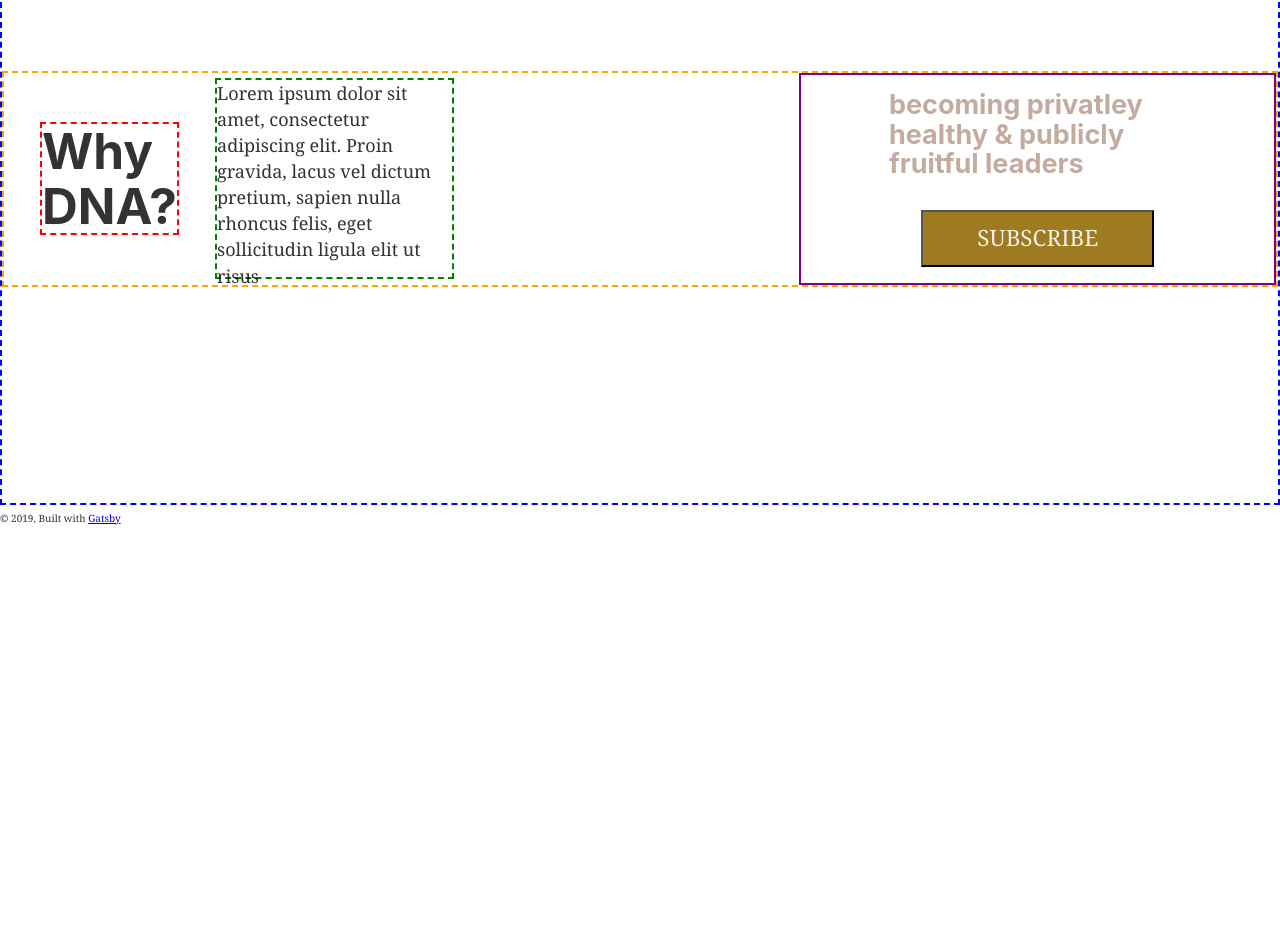
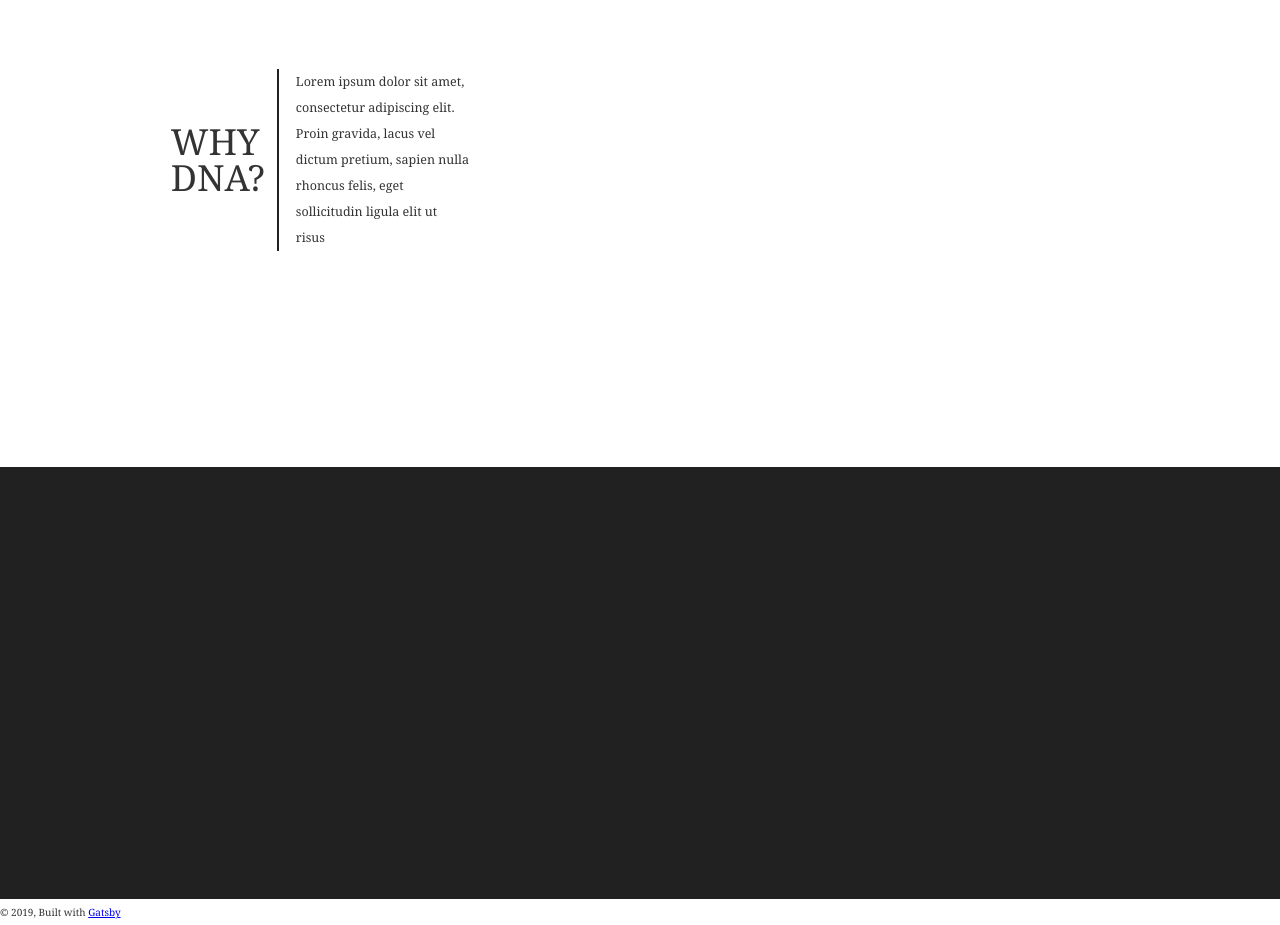
Before and after one commit to iamtheozzy/DNA-Leader, a Gatsby site: page / in a window 1280 px wide. Shown: the part 840-1765 px from the top of the page. Before the commit the page ends 1371 px from the top, so only its background shows below. Built offline with nearby package versions, Linux system fonts and the light colour scheme; Gatsby itself is replaced by a stand-in of ours.

Commit message:
restyling sections

```diff
--- a/package.json
+++ b/package.json
@@ -8,6 +8,7 @@
     "@emotion/core": "^10.0.7",
     "@emotion/styled": "^10.0.7",
     "gatsby": "^2.0.111",
+    "gatsby-cli": "^2.4.9",
     "gatsby-image": "^2.0.29",
     "gatsby-plugin-emotion": "^4.0.3",
     "gatsby-plugin-manifest": "^2.0.17",
--- a/src/components/landing_page/section-one.js
+++ b/src/components/landing_page/section-one.js
@@ -2,7 +2,7 @@ import React from "react";
 import styled from "@emotion/styled"
 
 
-const Section = styled.div`
+const Container = styled.div`
     display: flex;
     background-color: #212121;
     width: 100%;
@@ -19,9 +19,9 @@ const WebTitle = styled.h1`
 `;
 
 const SectionOne = () => (
-    <Section>
+    <Container>
         <WebTitle>DNA of a Leader</WebTitle>
-    </Section>
+    </Container>
 )
 
 export default SectionOne;
--- /dev/null
+++ b/src/components/landing_page/section-three.js
@@ -0,0 +1,15 @@
+import React from "react";
+import styled from "@emotion/styled"
+
+const Container = styled.div`
+    display: flex;
+    background-color: #212121;
+    width: 100%;
+    padding: 12rem 0;
+    display: flex;
+    justify-content: center;
+
+`;
+
+
+export default Container;
--- a/src/components/landing_page/section-two.js
+++ b/src/components/landing_page/section-two.js
@@ -1,94 +1,60 @@
 import React from "react";
 import styled from "@emotion/styled"
 
+const Lorem = 'Lorem ipsum dolor sit amet, consectetur adipiscing elit. Proin gravida, lacus vel dictum pretium, sapien nulla rhoncus felis, eget sollicitudin ligula elit ut risus'
+
+const Text = 'becoming privatley healthy & publicly fruitful leaders'
 
 const Container = styled.div`
     display: flex;
-    justify-content: center;
     background-color: ##f2efe9;
     width: 100%;
     padding: 12rem 0;
-    border: 2px dashed blue;
-`;
-
-const FlexDiv = styled.div`
-    display:flex;
-    border: 2px dashed orange;
-    width: 100%;
-    height: 12rem;
-
 `;
 
 const Left = styled.div`
     display: flex;
-    align-items: center;
+    justify-content: center;
+    width: 50%;
 `;
 
-const LeftDiv = styled.div`
-    margin-left: 2rem;
-    border: 2px dashed red;
+const Question = styled.p`
+    font-size: 2rem;
+    line-height: 100%;
+    display: flex;
+    align-items: center;
+`
+const LineBreak = styled.br`
+    margin: 45px;
+`
+
+const LoremDiv = styled.div`
+    overflow: hidden;
+    width: 30%;
+    font-size: 1.25em;
+    margin-left: 1em;
+    border-left: 2px solid #212121;
+    padding-left: 1.33em;
 `;
 
-const RightDiv = styled.div`
-    border: 2px dashed green;
-    width: 30%;
-    height: 95%;
-    margin-left: 2rem;
-    p {
-        font-size: 1rem;
-    }
+const Right = styled.div`
+
 `;
 
-const Why = styled.h1`
-    display: flex;
-    font-size: 2.75rem;
-`;
 
-const Lorem = 'Lorem ipsum dolor sit amet, consectetur adipiscing elit. Proin gravida, lacus vel dictum pretium, sapien nulla rhoncus felis, eget sollicitudin ligula elit ut risus'
 
-const Right = styled.div`
-    display: flex;
-    align-items: center;
-    border: 2px solid purple;
-    flex-wrap: wrap;
-    justify-content: center;
-    align-items: center;
-`;
 
-const TextStyle = styled.h1`
-    color: #c4ab9f;
-    font-size: 1.5rem;
-    width: 63%;
-`;
 
-const Subscribe = styled.button`
-    padding: .75rem 3rem;
-    background: #9e7a20;
-    color: #f2efe9;
-    font-size: 1.25rem;
-`;
 
-const Text = 'becoming privatley healthy & publicly fruitful leaders'
 
 const SectionTwo = props => (
     <Container>
-        <FlexDiv>
-            <Left>
-                <LeftDiv>
-                    <Why>Why</Why>
-                    <Why>DNA?</Why>
-                </LeftDiv>
-                <RightDiv>
-                    <p>{Lorem}</p>
-                </RightDiv>
-            </Left>
-            <Right>
-                <TextStyle>
-                    {Text}
-                </TextStyle>
-                <Subscribe>SUBSCRIBE</Subscribe>
-            </Right>
-        </FlexDiv>
+        <Left>
+            <Question>WHY<LineBreak />DNA?</Question>
+            <LoremDiv>{Lorem}</LoremDiv>
+        </Left>
+
+
     </Container>
 )
 
--- a/src/pages/index.js
+++ b/src/pages/index.js
@@ -2,18 +2,21 @@ import React from "react"
 // import { Link } from "gatsby"
 
 import Layout from "../components/layout"
-import SectionOne from "../components/landing_page/section-one";
+import Section1 from "../components/landing_page/section-one";
 import Section2 from "../components/landing_page/section-two";
+import Section3 from "../components/landing_page/section-three";
 
 
 const IndexPage = () => (
   <Layout>
-    <SectionOne>
+    <Section1>
       <h1>DNA of a Leader Set up</h1>
-    </SectionOne>
+    </Section1>
     <Section2>
-      Why DNA?
+
     </Section2>
+    <Section3>
+    </Section3>
   </Layout>
 )
 
```
Also changed, not shown: 1 other file.
